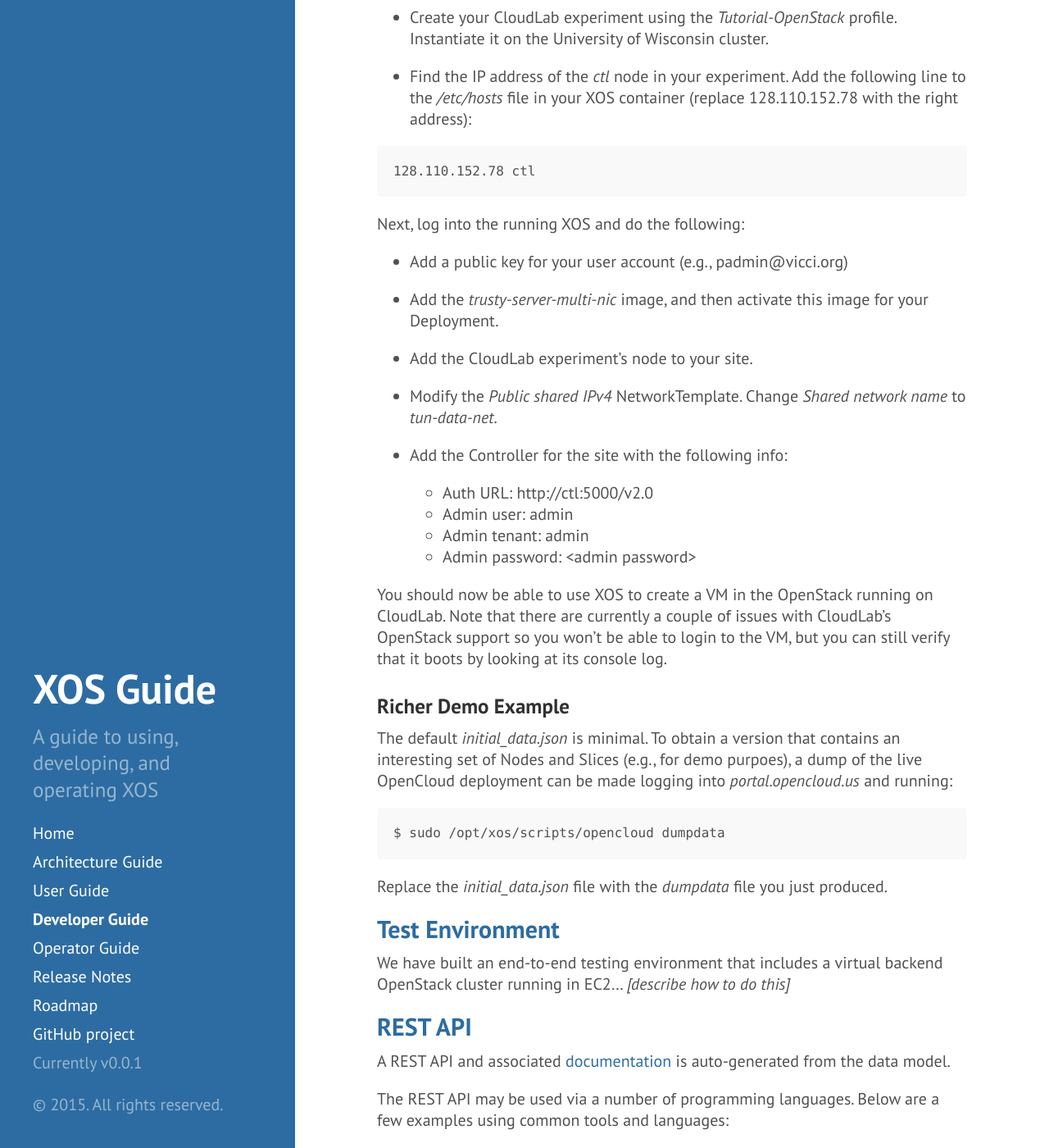
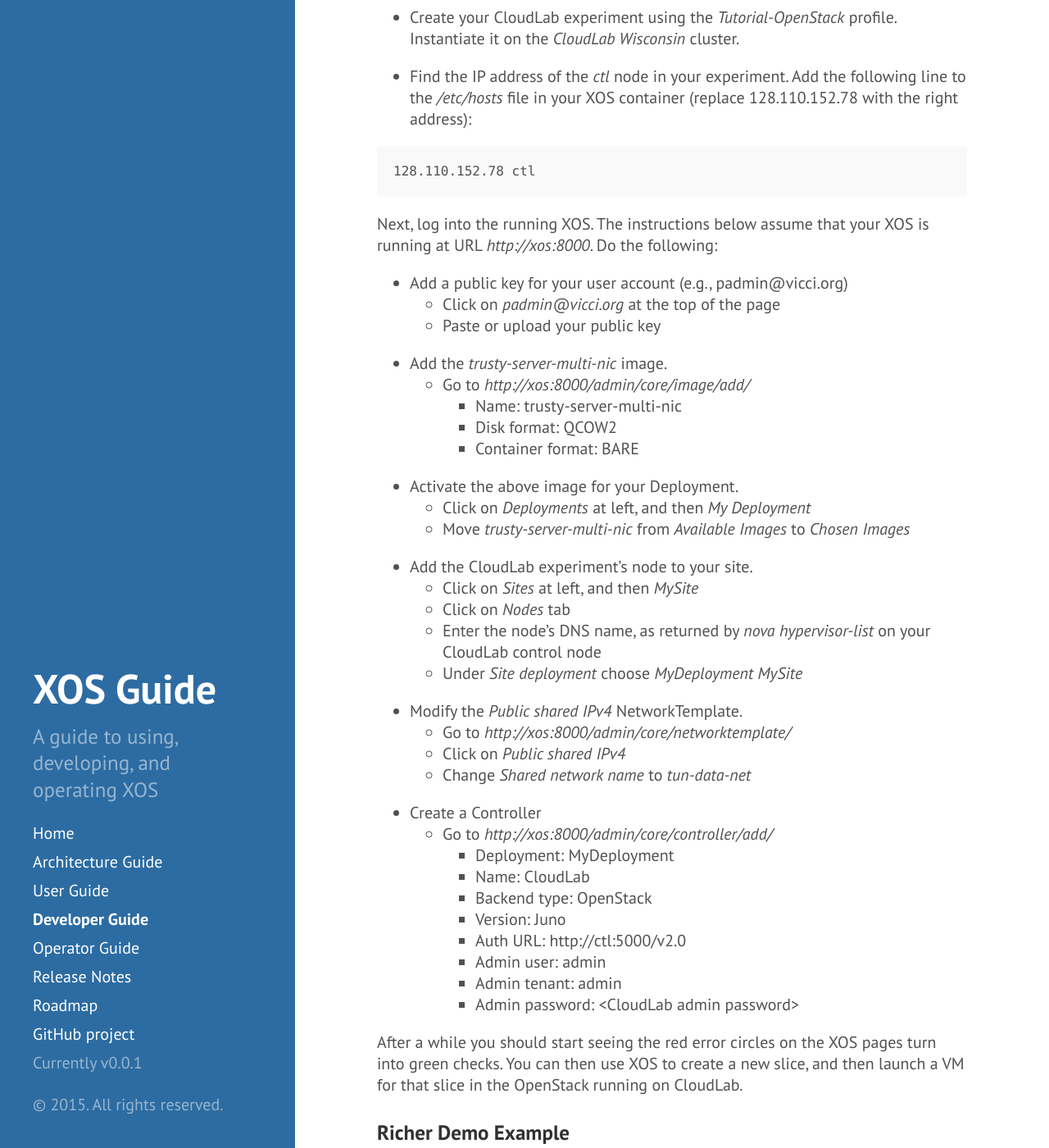
Before and after one commit to open-cloud/open-cloud.github.io.old, a Jekyll site: the page built from 2_developer.md, in a window 1280 px wide and 1400 px high, scrolled down 1368 px. Shown: the whole window at 82% size. Built offline with Jekyll 4.4.1, drawn with Linux system fonts in a browser that asks for light colours; Markdown is read by kramdown in place of the engine named in the settings.

Commit message:
Update 2_developer.md

````diff
--- a/2_developer.md
+++ b/2_developer.md
@@ -65,7 +65,7 @@
 To create the cluster on CloudLap do the following:
 
 * Create your CloudLab experiment using the *Tutorial-OpenStack* profile.
-  Instantiate it on the University of Wisconsin cluster.
+  Instantiate it on the *CloudLab Wisconsin* cluster.
 
 * Find the IP address of the *ctl* node in your experiment. Add
   the following line to the */etc/hosts* file in your XOS container
@@ -75,29 +75,48 @@
 128.110.152.78 ctl
 ```
 
-Next, log into the running XOS and do the following:
+Next, log into the running XOS.  The instructions below assume that your XOS
+is running at URL *http://xos:8000*.  Do the following:
 
 * Add a public key for your user account (e.g., padmin@vicci.org)
+  * Click on *padmin@vicci.org* at the top of the page
+  * Paste or upload your public key
 
-* Add the *trusty-server-multi-nic* image, and then
-  activate this image for your Deployment.
+* Add the *trusty-server-multi-nic* image.
+  * Go to *http://xos:8000/admin/core/image/add/*
+    * Name: trusty-server-multi-nic
+    * Disk format: QCOW2
+    * Container format: BARE
+
+* Activate the above image for your Deployment.
+  * Click on *Deployments* at left, and then *My Deployment*
+  * Move *trusty-server-multi-nic* from *Available Images* to *Chosen Images*
 
 * Add the CloudLab experiment's node to your site.
+  * Click on *Sites* at left, and then *MySite*
+  * Click on *Nodes* tab
+  * Enter the node's DNS name, as returned by *nova hypervisor-list* on your CloudLab control node
+  * Under *Site deployment* choose *MyDeployment MySite*
 
-* Modify the *Public shared IPv4* NetworkTemplate. Change *Shared
-  network name* to *tun-data-net*.
+* Modify the *Public shared IPv4* NetworkTemplate.
+  * Go to *http://xos:8000/admin/core/networktemplate/*
+  * Click on *Public shared IPv4*
+  * Change *Shared network name* to *tun-data-net*
 
-* Add the Controller for the site with the following info:
-  * Auth URL: http://ctl:5000/v2.0
-  * Admin user: admin
-  * Admin tenant: admin
-  * Admin password: \<admin password\>
+* Create a Controller
+  * Go to *http://xos:8000/admin/core/controller/add/*
+    * Deployment: MyDeployment
+    * Name: CloudLab
+    * Backend type: OpenStack
+    * Version: Juno
+    * Auth URL: http://ctl:5000/v2.0
+    * Admin user: admin
+    * Admin tenant: admin
+    * Admin password: \<CloudLab admin password\>
 
-You should now be able to use XOS to create a VM in the OpenStack
-running on CloudLab.  Note that there are currently a couple of issues
-with CloudLab's OpenStack support so you won't be able to login to the
-VM, but you can still verify that it boots by looking at its console
-log.
+After a while you should start seeing the red error circles on the XOS
+pages turn into green checks.  You can then use XOS to create a new slice,
+and then launch a VM for that slice in the OpenStack running on CloudLab.
 
 ###Richer Demo Example
 
````
